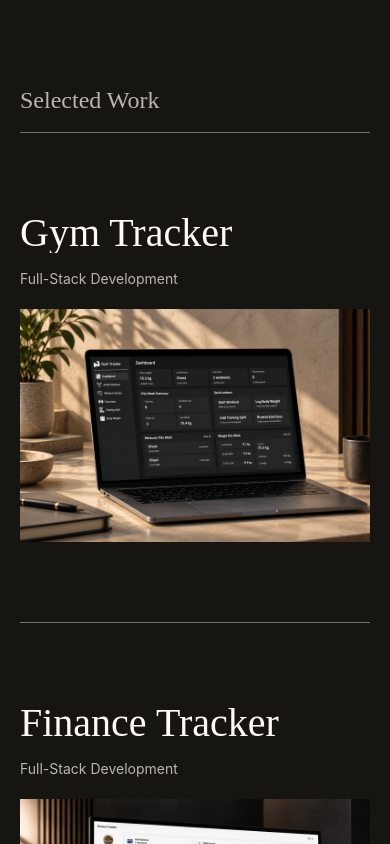
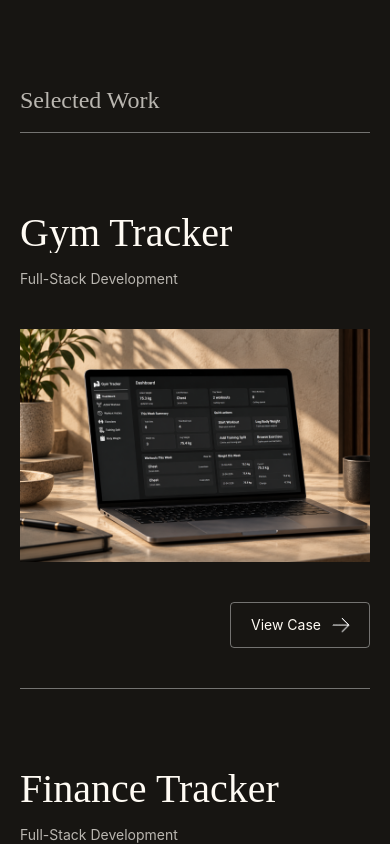
Before and after one commit to Luan2118/portfolio-v2, a React (Vite) app: page / in a window 390 px wide. Shown: the part 880-1724 px from the top of the page. Built offline with nearby package versions, Linux system fonts and the light colour scheme.

Commit message:
style: add mobile project call to action and adjust spacing

```diff
--- a/src/pages/Homepage/sections/Projects/components/ProjectCard.tsx
+++ b/src/pages/Homepage/sections/Projects/components/ProjectCard.tsx
@@ -19,7 +19,7 @@ function ProjectCard({ name, category, image, updateActiveImage, link }: Project
   return (
     <>
       <motion.li
-        className={`border border-l-0 border-r-0  py-20 group  border-white/40 ${name === 'Gym Tracker' ? null : 'border-t-0'}
+        className={`border border-l-0 border-r-0 pt-20 pb-10 lg:pb-20 group border-white/40 ${name === 'Gym Tracker' ? null : 'border-t-0'}
         [--entry-x:0]
 
         md:[--entry-x:30%]
@@ -76,8 +76,17 @@ function ProjectCard({ name, category, image, updateActiveImage, link }: Project
 
 
 
-          <div className="lg:hidden md:max-w-[400px]  mt-5 md:mt-0">
+          <div className="flex w-full flex-col items-end lg:hidden md:w-auto md:max-w-[400px] mt-10 md:mt-0">
             <motion.img initial={{ opacity: 0 }} whileInView={{ opacity: 1 }} transition={{ duration: 0.9, ease: 'easeOut' }} src={image} alt="" className="object-cover" />
+            <span className="mt-10 inline-flex min-h-11 items-center gap-3 rounded-sm border border-white/40 px-5 py-3 text-sm">
+              View Case
+              <img
+                src={projectsArrow}
+                alt=""
+                aria-hidden="true"
+                className="size-4 rotate-45"
+              />
+            </span>
           </div>
         </Link>
 
```
